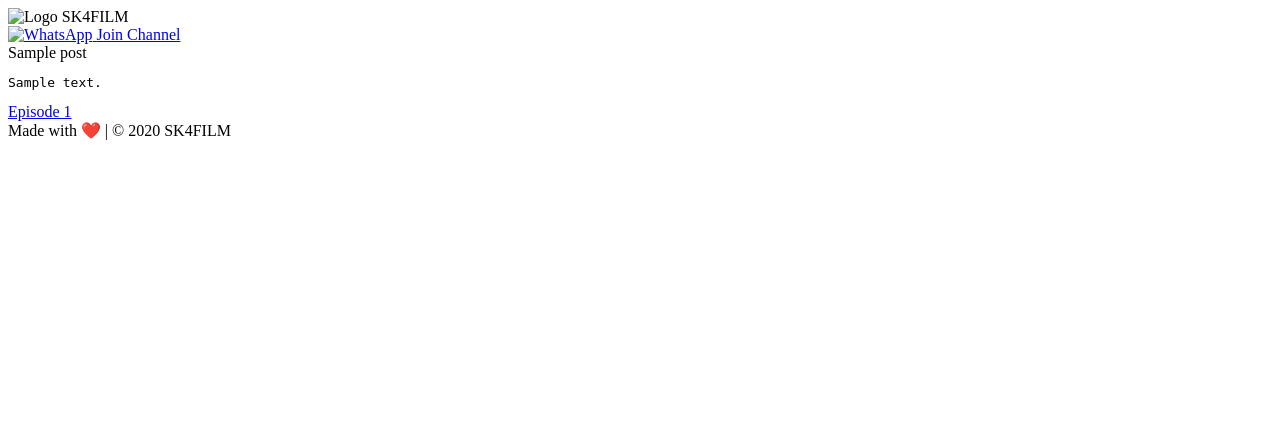
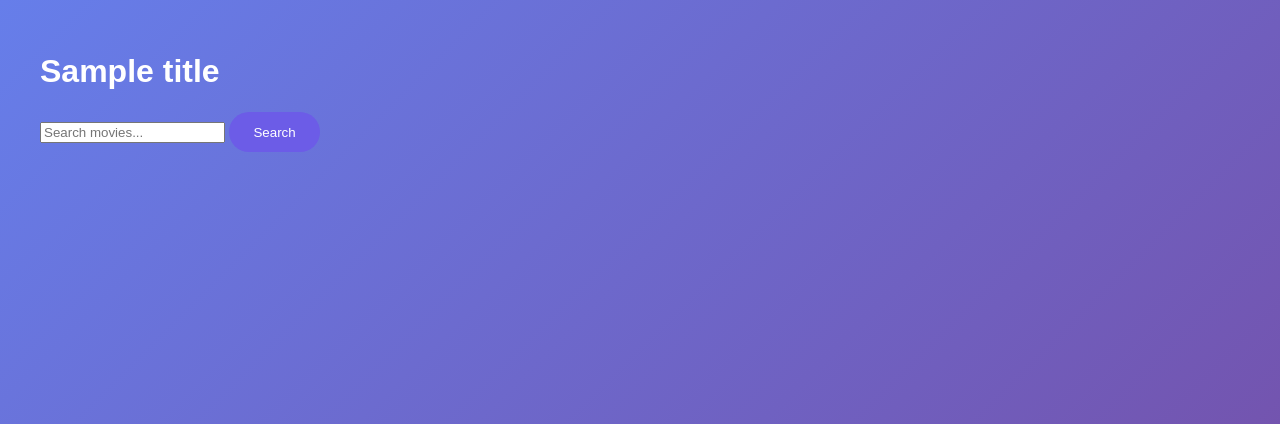
Before and after one commit to skcreator7/Test, a Python web app: template templates/post.html in a window 1280 px wide. Shown: the top 424 px of the page. Run offline with Jinja, Linux system fonts and the light colour scheme; the template is opened without the code that fills it: most values are stand-ins (such as "Sample title", 1, 10 or a date in 2020).

Commit message:
Update base.html

```diff
--- a/templates/base.html
+++ b/templates/base.html
@@ -1,30 +1,16 @@
 <!DOCTYPE html>
-<html lang="en">
+<html>
 <head>
-    <meta charset="UTF-8">
-    <title>{{ title or "Movie Search" }}</title>
-    <meta name="viewport" content="width=device-width, initial-scale=1">
-    <link rel="stylesheet" href="{{ app.router['static'].url_for(filename='style.css') }}">
-    <link rel="icon" href="{{ app.router['static'].url_for(filename='logo.png') }}">
+    <title>{{ title }}</title>
+    <link rel="stylesheet" href="/static/css/style.css">
 </head>
 <body>
-    <header>
-        <div class="header-left">
-            <img src="{{ app.router['static'].url_for(filename='logo.png') }}" alt="Logo" class="logo">
-            <span class="site-title">SK4FILM</span>
-        </div>
-        <div class="header-right">
-            <a href="https://wa.me/XXXXXXXXXX" class="whatsapp-link" target="_blank" title="Join WhatsApp Channel">
-                <img src="{{ app.router['static'].url_for(filename='whatsapp.svg') }}" alt="WhatsApp" class="whatsapp-icon">
-                <span>Join Channel</span>
-            </a>
-        </div>
-    </header>
-    <main>
-        {% block content %}{% endblock %}
-    </main>
-    <footer>
-        <span>Made with ❤️ | &copy; {{ now().year }} SK4FILM</span>
-    </footer>
+    <div class="container">
+        <h1>{{ title }}</h1>
+        <form action="/search" method="get">
+            <input type="text" name="q" placeholder="Search movies..." required>
+            <button type="submit" class="btn">Search</button>
+        </form>
+    </div>
 </body>
 </html>
```
